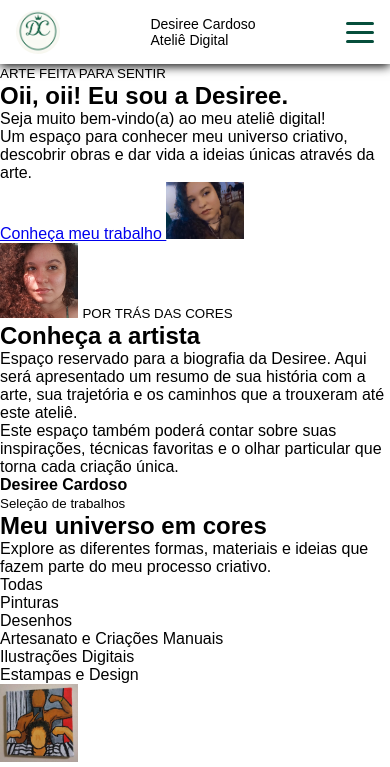
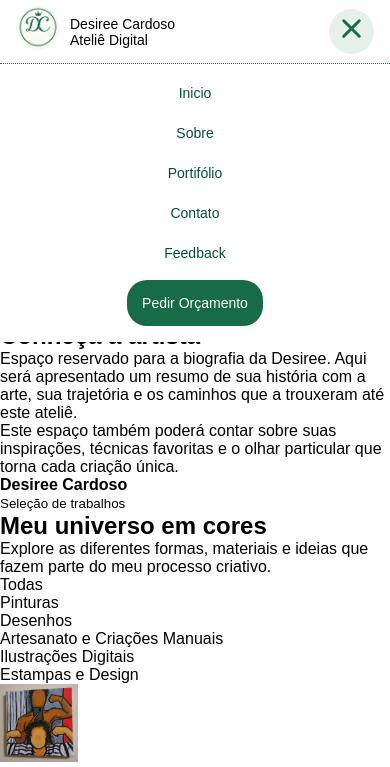
Before and after one commit to CarlosDanielDamo/TCC, a plain HTML site: page Tcc/index.html in a window 390 px wide. Both pictures are taken after a click on the button "Abrir menu". Shown: the top 767 px of the page. Drawn offline with Linux system fonts and the light colour scheme; a web font is replaced by a local one.

Commit message:
Add files via upload

```diff
--- a/Tcc/css/style.css
+++ b/Tcc/css/style.css
@@ -1,7 +1,10 @@
+@import url('https://fonts.googleapis.com/css2?family=DM+Sans:ital,opsz,wght@0,9..40,100..1000;1,9..40,100..1000&family=Playpen+Sans:wght@100..800&display=swap');
+
 *{
     padding: 0;
     margin: 0;
     box-sizing: border-box;
+    font-family: "Playpen Sans", cursive;
     font-family: sans-serif;
 }
 
@@ -20,26 +23,31 @@ img {
   position: sticky;
   top: 0;
   left: 0;
-  box-shadow: 0 2px 10px #000000;
   background-color: #ffffff;
   display: flex;
+  border-bottom: 1px dotted #008000;
   align-items: center;
   justify-content: space-between;
   z-index: 1000;
 }
 
-#Icone-Cabecalho {
+#Cabecalho-Conteudo {
   display: flex;
-  justify-items: left;
+}
+
+#Cabecalho-Texto {
+  display: flex;
+  flex-direction: column;
+  justify-content: center;
+  margin: 10px;
   font-size: 14px;
-  flex-direction: column;
 }
 
 #Menu {
-  width: 100%;
+  width: auto;
   display: flex;
   align-items: center;
-  justify-content: space-between;
+  margin-left: auto;
 }
 
 .icon img {
@@ -89,13 +97,24 @@ img {
   transform: scaleX(1);
 }
 
+#Menu-Botoes-Encomenda a {
+  padding: 15px;
+  border-radius: 20px;
+  color: #f9f9f9;
+  background-color: #176B47;
+}
+
 #Btn-Hamburguer {
   display: none;
   flex-direction: column;
   justify-content: space-between;
-  width: 28px;
-  height: 21px;
+  align-items: center;
+  width: 45px;
+  height: 45px;
+  padding: 15px 10px;
   background: transparent;
+  background-color: #E5F2E9;
+  border-radius: 100px;
   border: none;
   cursor: pointer;
 }
@@ -104,14 +123,14 @@ img {
   display: block;
   width: 100%;
   height: 3px;
-  background-color: #064E3B;
-  border-radius: 3px;
+  background-color: #176B47;
+  border-radius: 4px;
   transition: transform 0.3s ease, opacity 0.3s ease;
 }
 
 /* Corrigido para #Btn-Hamburguer.ativo */
 #Btn-Hamburguer.ativo span:nth-child(1) {
-  transform: translateY(9px) rotate(45deg);
+  transform: translateY(3px) rotate(45deg);
 }
 
 #Btn-Hamburguer.ativo span:nth-child(2) {
@@ -123,12 +142,12 @@ img {
 }
 
 @media (max-width: 760px) {
-  /* Corrigido para #Btn-Hamburguer */
+
   #Btn-Hamburguer {
     display: flex;
   }
 
-  /* Corrigido para #Menu */
+
   #Menu {
     position: fixed;
     top: 64px;
@@ -137,7 +156,6 @@ img {
     flex-direction: column;
     align-items: center;
     background-color: #ffffff;
-    box-shadow: 0 8px 16px rgba(0, 0, 0, 0.1);
     max-height: 0;
     overflow: hidden;
     transition: max-height 0.35s ease;
--- a/Tcc/index.html
+++ b/Tcc/index.html
@@ -10,11 +10,15 @@
 
 <body>
     <header id="Cabecalho">
+        <div id="Cabecalho-Conteudo">
+        <div id="Cabecalho-Icone">
         <a class="icon" href="#Inicio"><img src="./img/icon-DC.jpeg" alt="Icone"></a>
-        <article id="Icone-Cabecalho">
-            <p>Desiree Cardoso</p>
-            <p>Ateliê Digital</p>
-        </article>
+        </div>
+        <div id="Cabecalho-Texto">
+            <p id="Cabecalho-Texto-Nome">Desiree Cardoso</p>
+            <p id="Cabecalho-Texto-Subtitulo">Ateliê Digital</p>
+        </div>
+        </div>
         <div id="Hamburguer">
             <button id="Btn-Hamburguer" aria-label="Abrir menu" aria-expanded="false">
                 <span></span>
@@ -29,7 +33,7 @@
                 <li><a href="#Galeria">Portifólio</a></li>
                 <li><a href="#Contato">Contato</a></li>
                 <li><a href="#Feedback">Feedback</a></li>
-                <li><a href="#Encomenda">Pedir Orçamento</a></li>
+                <li id="Menu-Botoes-Encomenda"><a href="#Encomenda">Pedir Orçamento</a></li>
             </ul>
         </nav>
     </header>
@@ -214,7 +218,6 @@
                         <option value="">Peça artesanal</option>
                         <option value="">Ainda não tenho certeza</option>
                     </select>
-
                     <label for="">conte a sua ideia</label>
                     <input type="text" name="" id="">
 
--- a/Tcc/js/main.js
+++ b/Tcc/js/main.js
@@ -2,6 +2,7 @@ const btnHamburguer = document.querySelector("#Btn-Hamburguer");
 const menuNav = document.querySelector("#Menu");
 const linksMenu = document.querySelectorAll(".Menu-Botoes a");
 
+/*
 // Selecionando o formulário
 const formulario = document.getElementById("form-encomenda");
 
@@ -98,6 +99,7 @@ Gostaria de conversar sobre os detalhes da minha encomenda!
     }
 
 });
+*/
 
 
 
```
